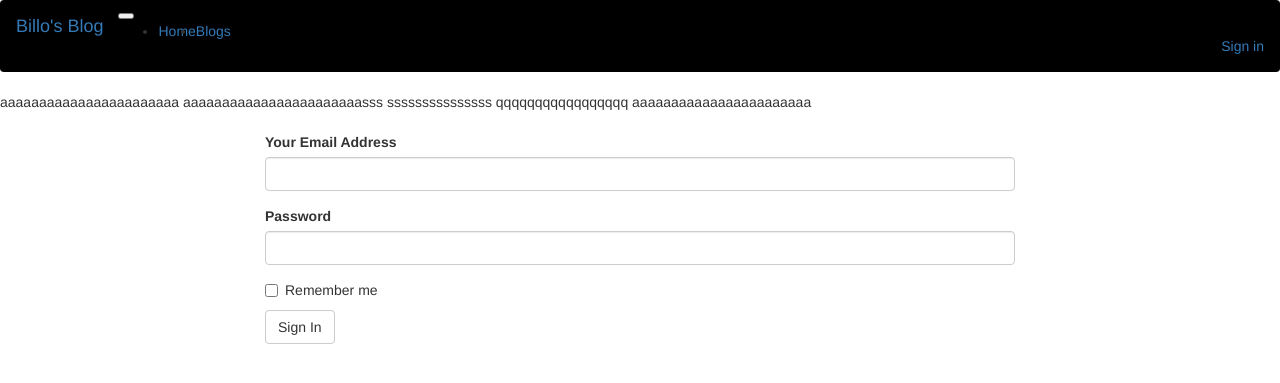
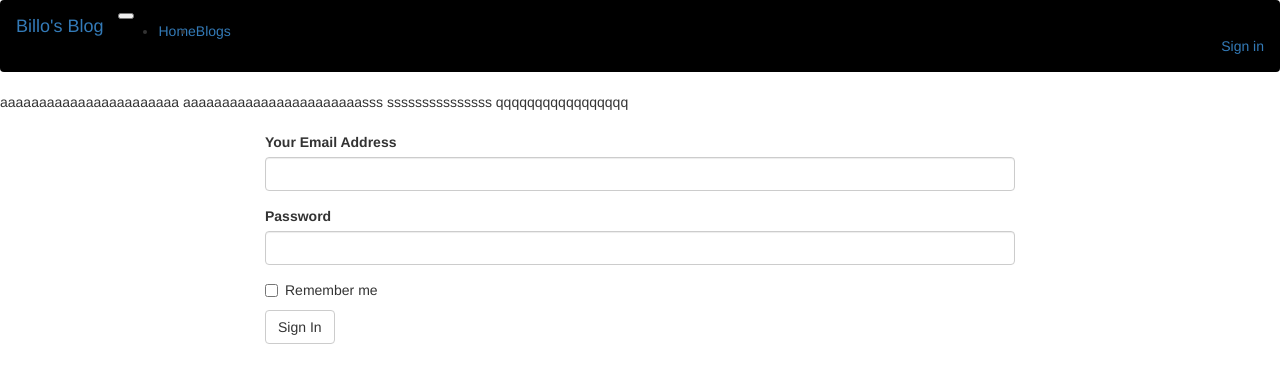
Before and after one commit to billodiallo/Blog, a Flask app: page /authenticate/login in a window 1280 px wide. Shown: the top 383 px of the page. Run offline with Flask 2, Linux system fonts and the light colour scheme; some libraries are stand-ins or nearby versions.

Commit message:
update sign in

```diff
--- a/app/templates/navbar.html
+++ b/app/templates/navbar.html
@@ -47,4 +47,3 @@ aaaaaaaaaaaaaaaaaaaaaaa
 aaaaaaaaaaaaaaaaaaaaaaasss
 sssssssssssssss
 qqqqqqqqqqqqqqqqq
-aaaaaaaaaaaaaaaaaaaaaaa
```
